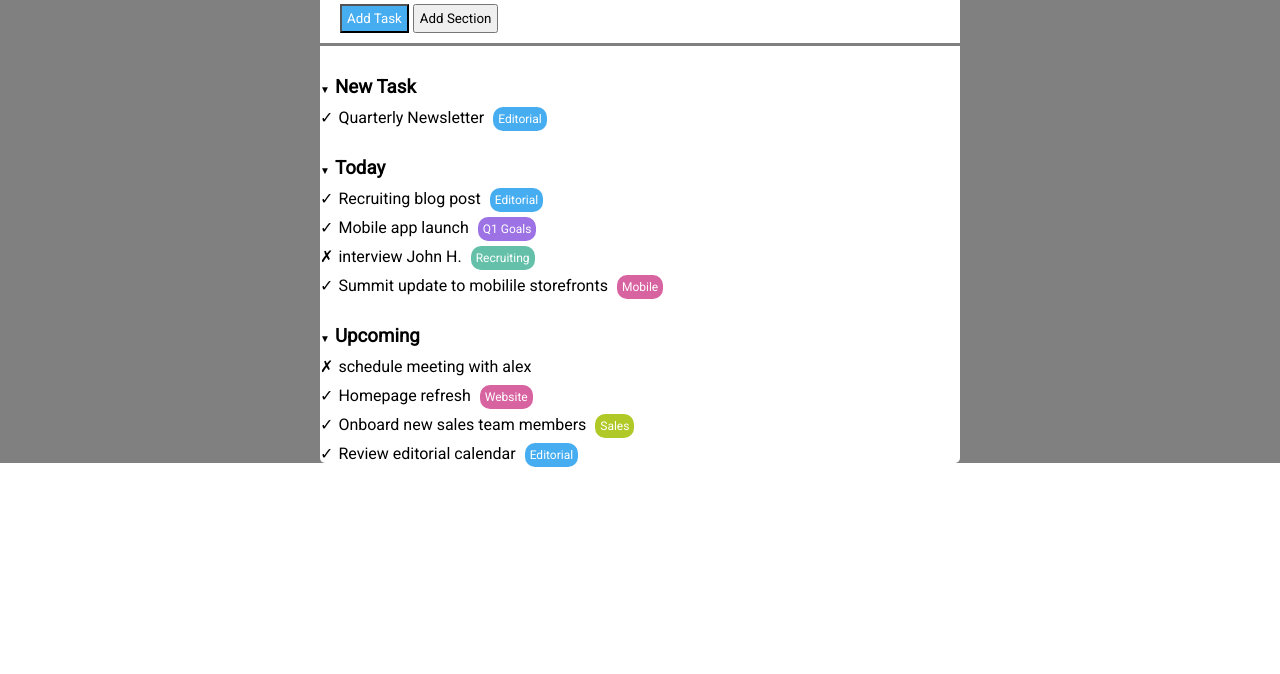
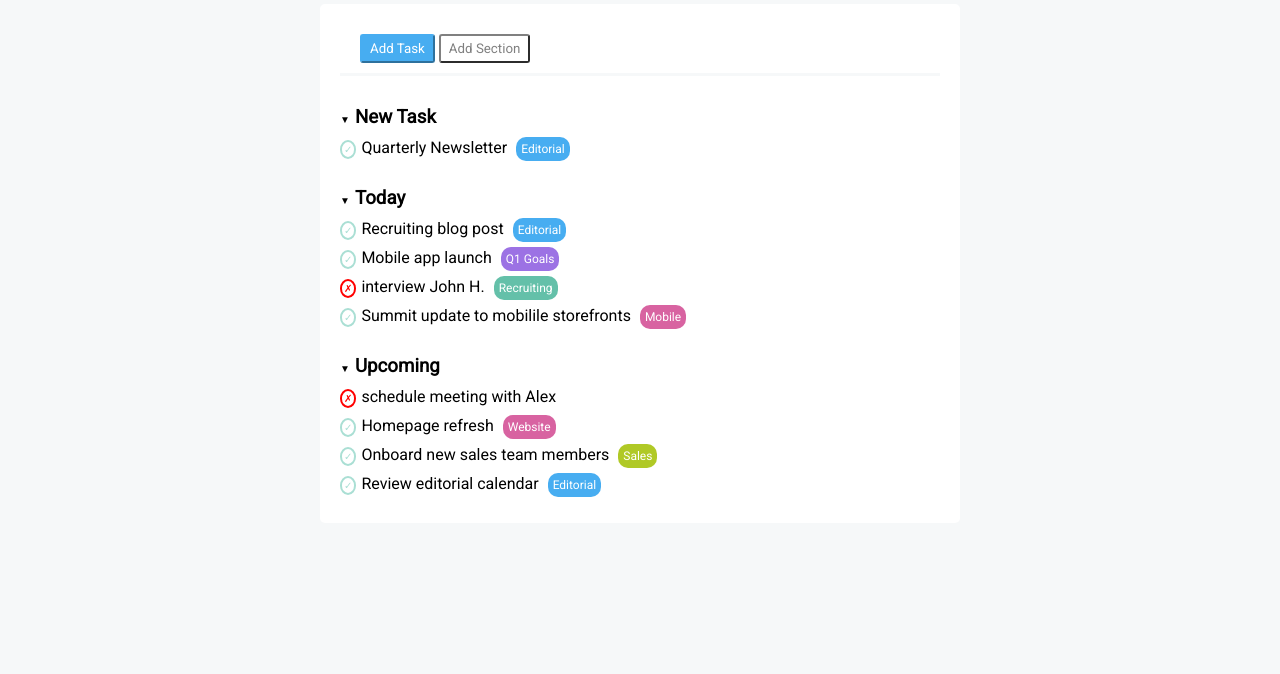
Before and after one commit to Fedois/html-css-toboolist, a plain HTML site: page index.html in a window 1280 px wide. Shown: the part 126-800 px from the top of the page. Drawn offline with Linux system fonts and the light colour scheme.

Commit message:
fine progetto

```diff
--- a/css/style.css
+++ b/css/style.css
@@ -4,9 +4,16 @@
     box-sizing: border-box;
     font-family: 'Roboto', sans-serif;
 }
+body{
+    background-color: #f6f8f9;
+}
+header, .conteiner{
+    background-color: white;
+}
 img{
     width: 100px;
     vertical-align: middle;
+    padding-bottom: 10px;
 }
 #logo-text{
     display: inline-block;
@@ -14,11 +21,12 @@ img{
     font-size: 60px;
 }
 main{
-    background-color: gray;
     margin-top: 20px;
+    height: 100%;
 }
 .conteiner{
     margin-top: 70px;
+    padding: 20px;
     background-color: white;
     width: 50%;
     margin: auto;
@@ -26,14 +34,21 @@ main{
 }
 .input{
     padding: 10px 20px;
-    border-bottom: 3px solid gray;
+    border-bottom: 3px solid #f6f8f9;
 }
 .button{
-    padding: 5px;
+    padding: 5px 8px;
+    border-radius: 3px;
 }
 .one{
     background-color: #47adf1;
     color: white;
+    border-color: #47adf1;
+}
+.two{
+    background-color: white;
+    color: gray;
+    border-color: gray;
 }
 h3{
     margin-top: 30px;
@@ -49,7 +64,16 @@ p{
 p::before{
     content: '\2713 ';
     margin-right: 5px;
-    /* border: 1px solid red; */
+    padding: 2px;
+    font-size: 10px;
+    color: #aadfd4;
+    border: 2px solid #aadfd4;
+    border-radius: 50%;
+}
+.ballot::before{
+    content: '\2717';
+    color: red;
+    border: 2px solid red;
 }
 span{
     font-size: 12px;
@@ -76,7 +100,3 @@ span{
 .lime{
     background-color: #b0c926;
 }
-.ballot::before{
-    content: '\2717';
-
-}
--- a/index.html
+++ b/index.html
@@ -8,7 +8,7 @@
     <link rel="preconnect" href="https://fonts.googleapis.com">
     <link rel="preconnect" href="https://fonts.gstatic.com" crossorigin>
     <link href="https://fonts.googleapis.com/css2?family=Roboto:ital,wght@0;1,900&display=swap" rel="stylesheet">
-    <title>Document</title>
+    <title>Toboolist</title>
 </head>
 <body>
 <!-- Titolo e logo  -->
@@ -21,7 +21,8 @@
 <!-- contenitore principale   -->
     <main>
         <div class="conteiner">
-        <!-- bottoni -->
+
+         <!-- bottoni -->
             <section>
                 <div class="input">
                     <button class="button one">Add Task</button>
@@ -29,7 +30,7 @@
                 </div>
             </section>
 
-            <!-- lista -->
+         <!-- lista -->
             <section>
                 <div class="list">
                     <h3>New Task</h3>
@@ -41,37 +42,29 @@
                     <p>Recruiting blog post
                         <span class="blue">Editorial</span>
                     </p>
-
                     <p>Mobile app launch
                         <span class="violet">Q1 Goals</span>
                     </p>
-
                     <p class="ballot">interview John H.
                         <span class="green">Recruiting</span>
                     </p>
-
                     <p>Summit update to mobilile storefronts
                         <span class="orange">Mobile</span>
                     </p>
 
                     <h3>Upcoming</h3>
-                    <p class="ballot">schedule meeting with alex</p>
-
+                    <p class="ballot">schedule meeting with Alex</p>
                     <p>Homepage refresh
                         <span class="red">Website</span>
                     </p>
-
                     <p>Onboard new sales team members
                         <span class="lime">Sales</span>
                     </p>
-
                     <p>Review editorial calendar
                     <span class="blue">Editorial</span>
                     </p>
-
                 </div>
-
-           </section>
+            </section>
        </div>
     </main>
 
```
